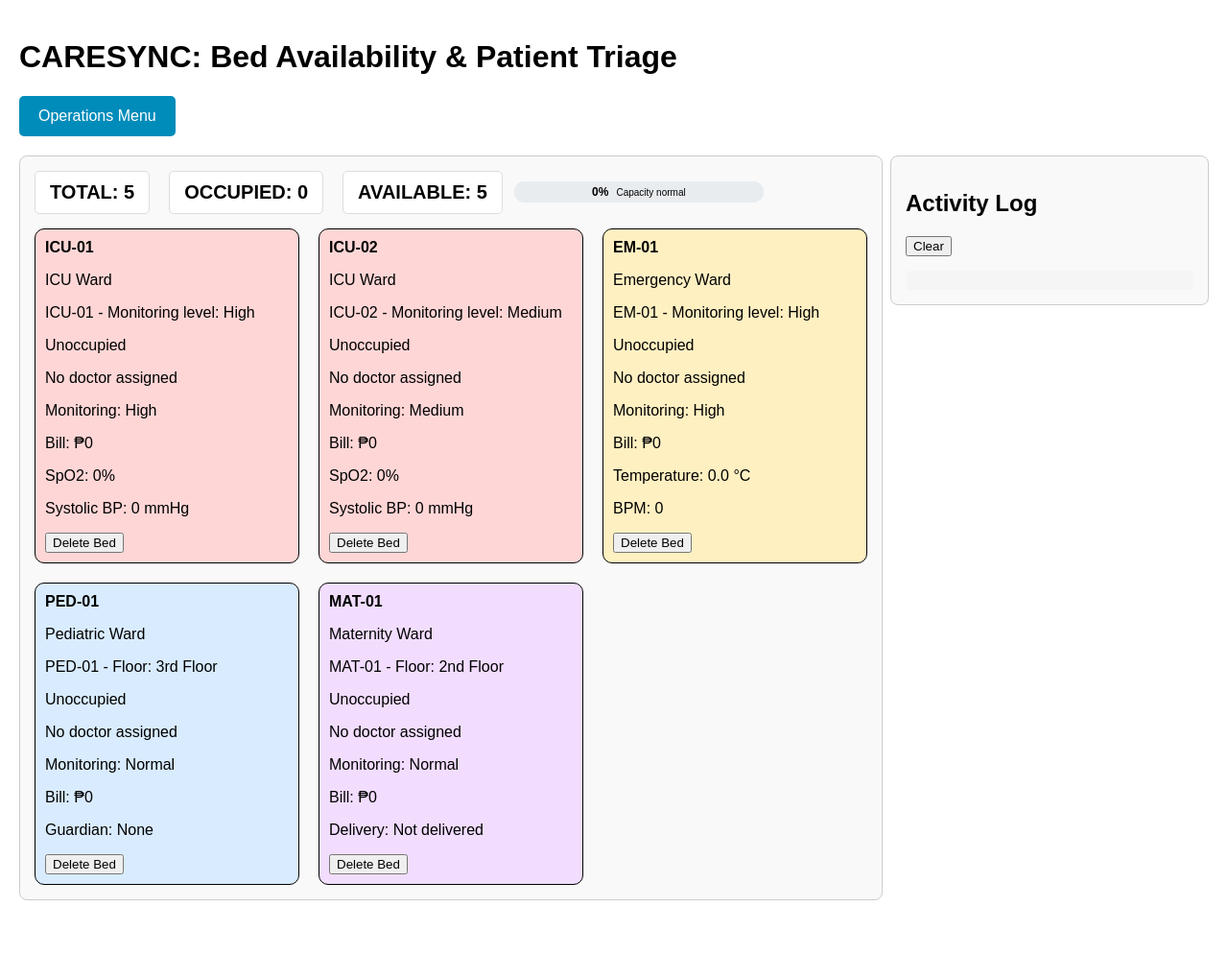
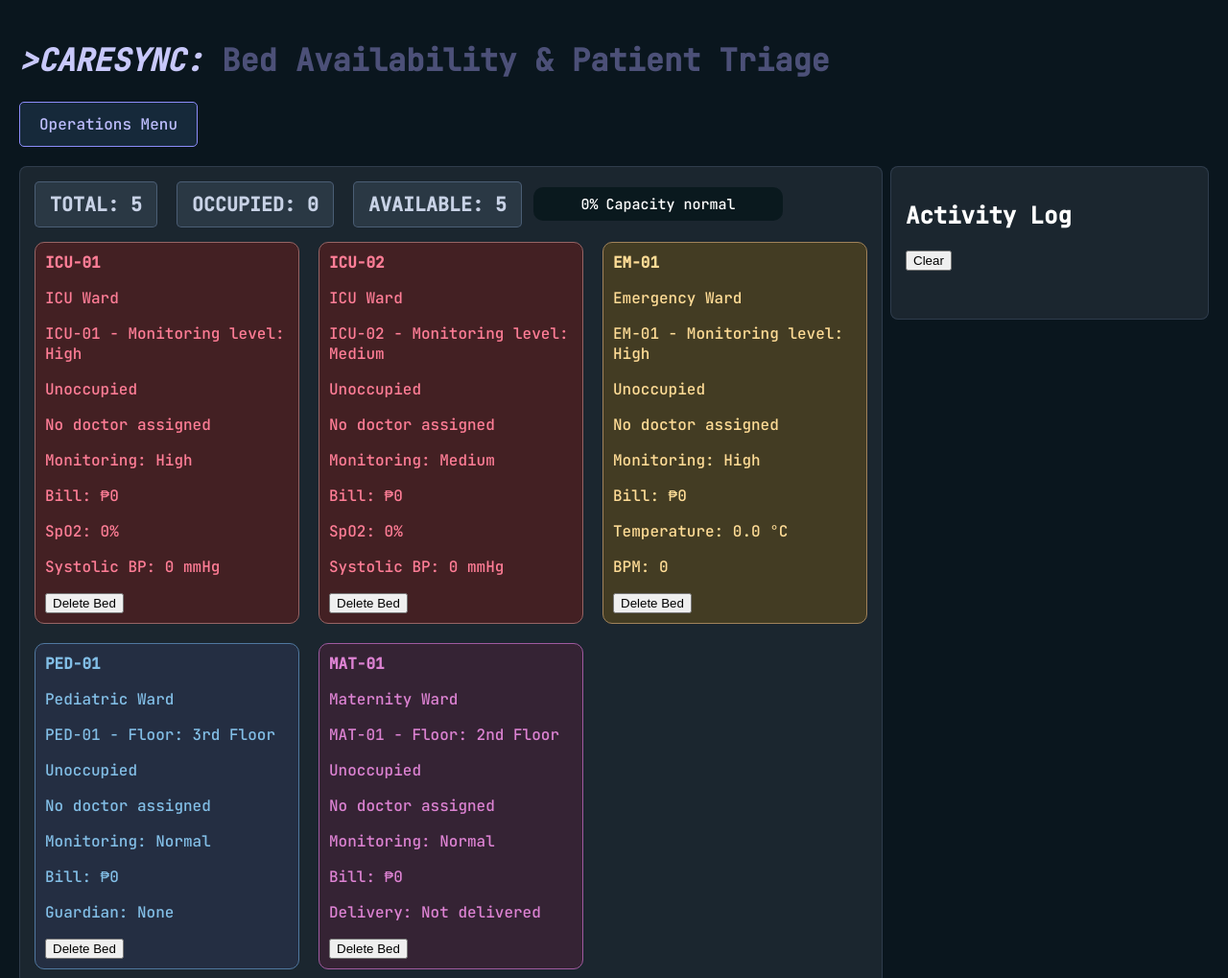
Before and after one commit to ohimeee/Hospital-Bed-Patient-Triage-System, a website built with Vite: page index.html in a window 1280 px wide. Shown: the top 1019 px of the page at 96% size. Before the commit the page ends 958 px from the top, so only its background shows below. Built offline with nearby package versions, Linux system fonts and the light colour scheme.

Commit message:
a lot of changes to the style.css file, left out some buttons and menus

```diff
--- a/index.html
+++ b/index.html
@@ -9,7 +9,9 @@
     <div id="app">
       <header class="topbar">
         <div>
-          <h1>CARESYNC: Bed Availability & Patient Triage</h1>
+          <h1 class = "titleText">>CARESYNC:
+            <span class = "smallerText"> Bed Availability & Patient Triage
+            </span></h1>
           <button id="openMenuBtn" class="menu-button" type="button">Operations Menu</button>
         </div>
 
--- a/src/style.css
+++ b/src/style.css
@@ -1,8 +1,11 @@
+@import url(https://fonts.googleapis.com/css2?family=Montserrat:wght@300;400;600;900&display=swap);
+@import url('https://fonts.googleapis.com/css2?family=JetBrains+Mono:wght@500&display=swap');
 
 body {
 	margin: 0;
 	padding: 0;
-	font-family: Arial, sans-serif;
+	font-family: 'JetBrains Mono', 'Courier New', Courier, monospace;
+	background-color: rgba(10,22,30,1);
 }
 
 #app {
@@ -10,6 +13,17 @@ body {
 	flex-direction: column;
 	justify-content: center;
 	padding: 20px;
+}
+
+.titleText {
+	color: rgba(200,200,250,1);
+	font-weight: bold;
+	font-style: italic;
+}
+
+.smallerText {
+	color: rgba(120,120,180,0.6);
+	font-style: normal;
 }
 
 .topbar,
@@ -33,10 +47,10 @@ body {
 }
 
 .panel {
-	border: 1px solid #ccc;
+	border: 1px solid rgba(125,150,190,0.2);
 	border-radius: 8px;
 	padding: 15px;
-	background: #f9f9f9;
+	background-color: rgba(185,185,205, 0.1);
 }
 
 .panel-heading {
@@ -52,8 +66,8 @@ body {
 .capacity-pill {
  	position: relative;
  	width: 260px;
- 	height: 22px;
- 	background: #e9ecef;
+ 	height: 35px;
+ 	background: rgba(10,25,30,1);
  	border-radius: 10px;
  	overflow: hidden;
 }
@@ -93,12 +107,14 @@ body {
 }
 
 #capacity-percent {
- 	font-size: 12px;
- 	font-weight: 700;
+ 	font-size: 15px;
+	color: rgba(255,255,255,1);
 }
 
 #capacity-text {
- 	font-size: 10px;
+ 	font-size: 15px;
+	color: rgba(255,255,255,1);
+
 }
 
 .summary-grid {
@@ -110,9 +126,10 @@ body {
 
 .summary-card {
 	padding: 10px 15px;
-	background: #fff;
-	border: 1px solid #ddd;
+	background: rgba(80,100,120,0.3);
+	border: 1px solid rgba(125,150,190,0.4);
 	border-radius: 5px;
+	color: rgba(200,210,230,1);
 }
 
 .work-area {
@@ -134,6 +151,7 @@ body {
 }
 
 .log-panel {
+	color: #fff;
 	flex: 1;
 	min-width: 300px;
 	max-height: 600px;
@@ -141,17 +159,24 @@ body {
 }
 
 #activityLog {
-	background: #f5f5f5;
+	background: rgba(0,0,0,0);
 	padding: 10px;
 	border-radius: 5px;
-	max-height: 500px;
+	max-height: 450px;
 	overflow-y: auto;
+	overscroll-behavior: contain;
+
 }
+
+#activityLog::-webkit-scrollbar {
+  display: none;
+}
+
 
 #activityLog p {
 	margin: 5px 0;
 	padding: 5px;
-	background: #fff;
+	background: rgba(0,0,0,0.2);
 	border-radius: 3px;
 }
 
@@ -161,6 +186,7 @@ body {
 }
 
 .bed-card {
+	color: rgba(255,255,255,1);
 	padding: 10px;
 	border-radius: 10px;
 	border: 1px solid #000000;
@@ -246,6 +272,7 @@ body {
 
 .modal-btn,
 .menu-button {
+	font-family: 'JetBrains Mono', 'Courier New', Courier, monospace;
 	color: #fff;
 	border: none;
 	border-radius: 5px;
@@ -260,28 +287,34 @@ body {
 }
 
 .menu-button {
-	background: #008cba;
+	background: rgba(40,70,100,0.4);
+	border: 1px solid rgba(140,140,250,1);
 	padding: 12px 20px;
 	font-size: 16px;
 	margin-bottom: 20px;
-}
-
-.menu-button:hover {
-	background: #007399;
+	color: rgba(190,190,255,1);
 }
 
 .critical-bed {
-	background: #ffd6d6;
+	background: rgba(85,30,30,0.7);
+	color: rgba(255,125,150,1);
+	border: 1px solid rgba(150,100,100,1);
 }
 
 .warning-bed {
-	background: #fff0c2;
+	background: rgba(85,70,30,0.7);
+	color: rgba(255,220,150,1);
+	border: 1px solid rgba(160,130,90,1);
 }
 
 .pediatric-bed {
-	background: #d9ecff;
+	background: rgba(40,50,75,0.7);
+	color: rgba(130,190,230,1);
+	border: 1px solid rgba(80,120,160,1);
 }
 
 .maternity-bed {
-	background: #f2ddff;
+	background: rgba(65,35,55,0.7);
+	color: rgba(220,130,210,1);
+	border: 1px solid rgba(160,90,160,1);
 }
```
